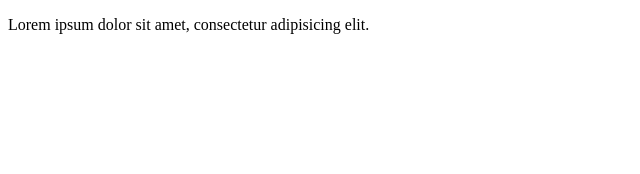
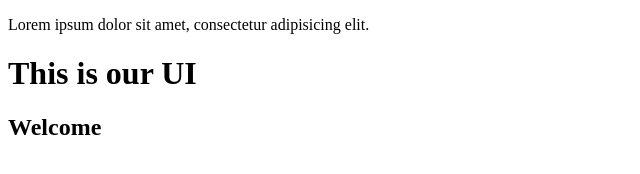
Before and after one commit to PraveenMoruboyina/ProjectC, a plain HTML site: page index.html in a window 1280 px wide. Shown: the whole page, without its empty margins (0-640 px from the left). Drawn offline with Linux system fonts and the light colour scheme.

Commit message:
"add heading to the page"

```diff
--- a/index.html
+++ b/index.html
@@ -7,5 +7,7 @@
 </head>
 <body>
     <p>Lorem ipsum dolor sit amet, consectetur adipisicing elit.</p>
+    <h1>This is our UI</h1>
+    <h2>Welcome</h2>
 </body>
 </html>
```
